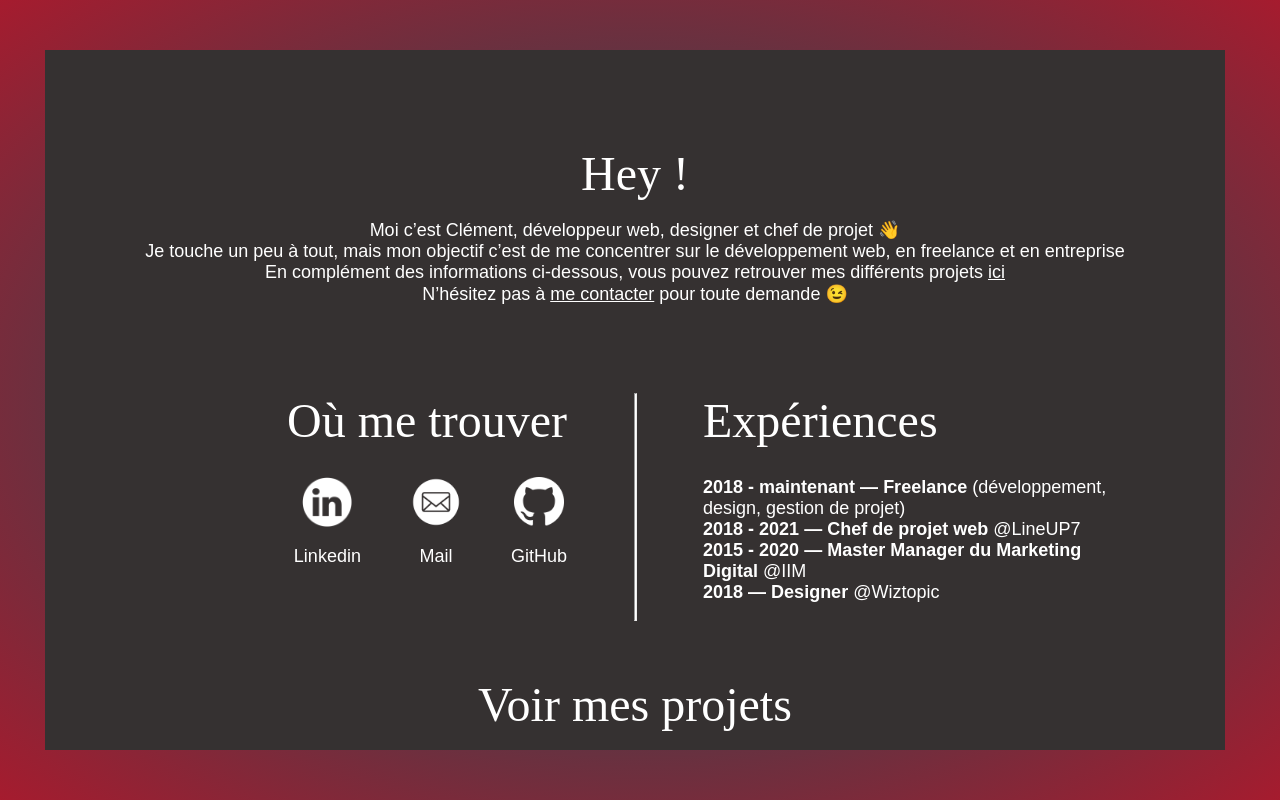
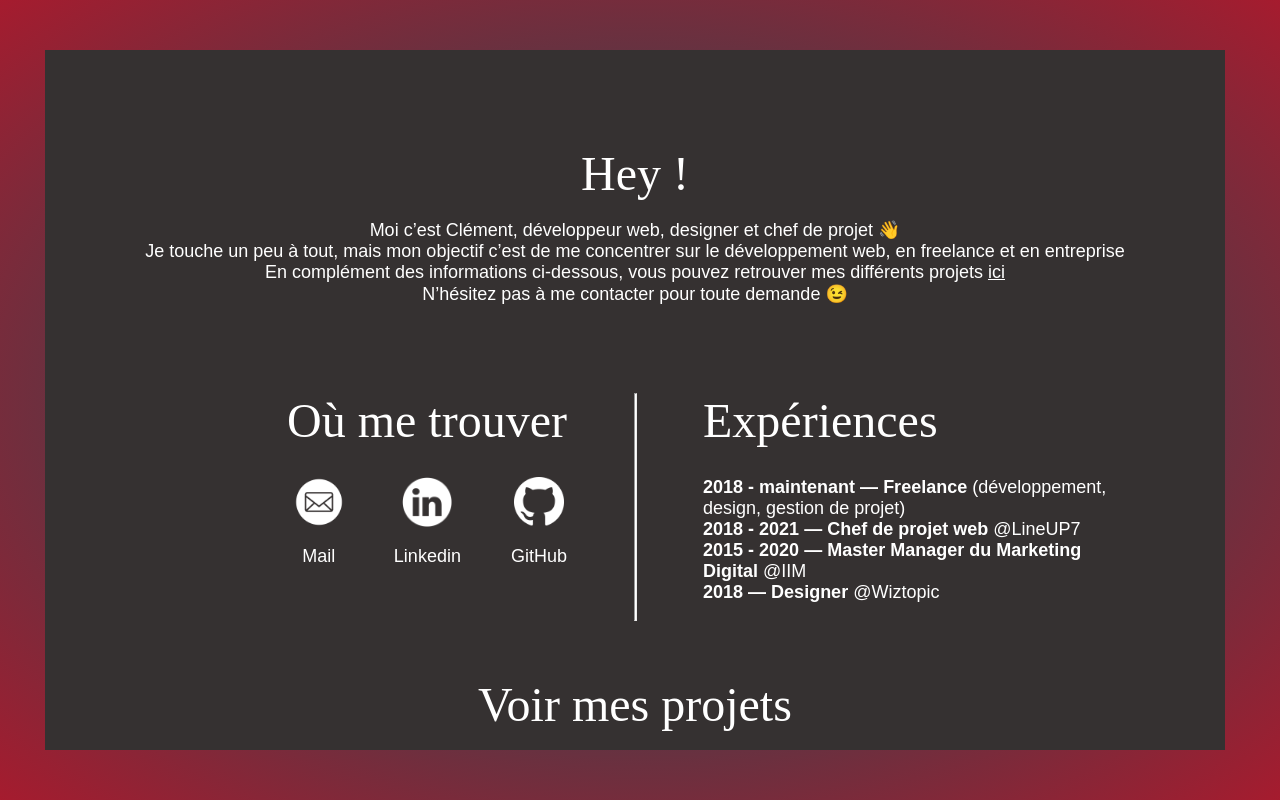
Before and after one commit to ClementRayer/portfolio-2021, a Vue app in the folder clement-rayer-portfolio-2021-app/: page / in a window 1280 px wide. Shown: the part 800-1600 px from the top of the page. Built offline with nearby package versions, Linux system fonts and the light colour scheme.

Commit message:
Home - Hide scrollbar and remove contact link

```diff
--- a/clement-rayer-portfolio-2021-app/src/components/HomeAbout.vue
+++ b/clement-rayer-portfolio-2021-app/src/components/HomeAbout.vue
@@ -8,7 +8,7 @@
                         Moi c’est Clément, développeur web, designer et chef de projet 👋<br>
                         Je touche un peu à tout, mais mon objectif c’est de me concentrer sur le développement web, en freelance et en entreprise<br>
                         En complément des informations ci-dessous, vous pouvez retrouver mes différents projets <router-link to="/projects" class="link-hover">ici</router-link><br>
-                        N’hésitez pas à <router-link to="/contact" class="link-hover">me contacter</router-link> pour toute demande 😉<br>
+                        N’hésitez pas à me contacter pour toute demande 😉<br>
                     </p>
                 </div>
                 <div id="about-infos">
--- a/clement-rayer-portfolio-2021-app/src/store/index.js
+++ b/clement-rayer-portfolio-2021-app/src/store/index.js
@@ -127,17 +127,17 @@ export default createStore({
     howManyProjects : 5,
     socialsList: [
       {
+          link: 'mailto:clement.rayer@gmail.com',
+          title: 'Mail',
+          source: "mail-logo.png",
+          alt: 'Mail Logo'
+      },
+      {
           link: 'https://www.linkedin.com/in/clement-rayer/',
           title: 'Linkedin',
           source: "linkedin-logo.png",
           alt: 'Linkedin Logo'
       },
-      {
-          link: 'mailto:clement.rayer@gmail.com',
-          title: 'Mail',
-          source: "mail-logo.png",
-          alt: 'Mail Logo'
-          },
       {
           link: 'https://github.com/ClementRayer',
           title: 'GitHub',
--- a/clement-rayer-portfolio-2021-app/src/views/Home.vue
+++ b/clement-rayer-portfolio-2021-app/src/views/Home.vue
@@ -19,4 +19,7 @@ export default {
 </script>
 
 <style lang="scss">
+::-webkit-scrollbar {
+    display: none;
+}
 </style>
```
